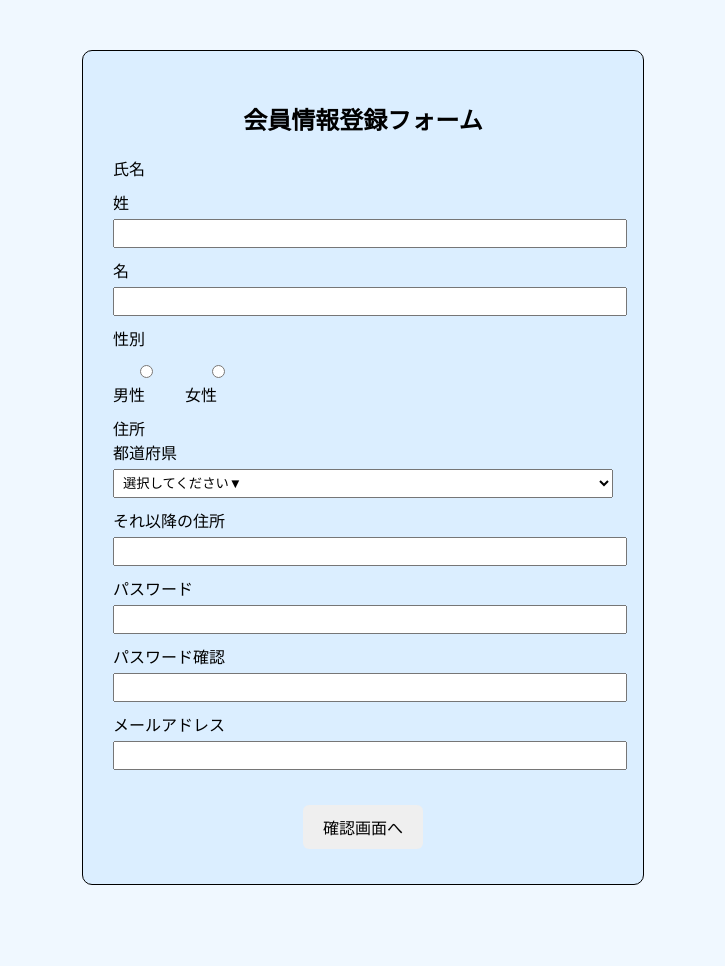
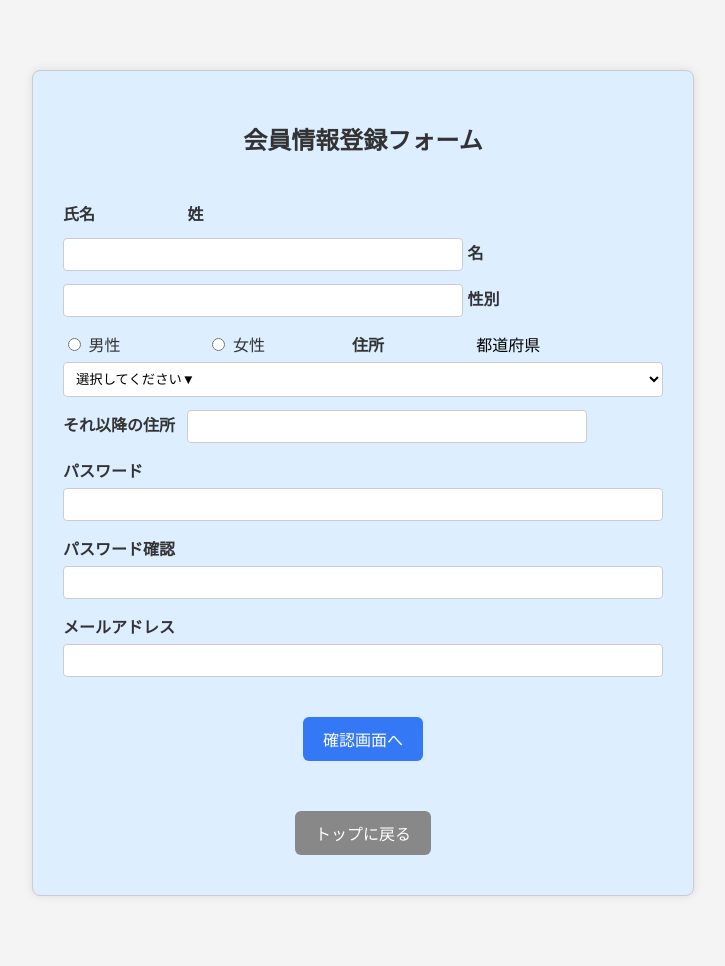
Before and after one commit to selva-kurihara/php, a PHP site: page /member_regist.php in a window 1280 px wide. Shown: the whole page, without its empty margins (277-1002 px from the left). Before the commit the page ends 885 px from the top, so only its background shows below. Run offline with PHP 8.4, Linux system fonts and the light colour scheme.

Commit message:
php課題3

```diff
--- a/login.php
+++ b/login.php
@@ -23,11 +23,13 @@ if ($_SERVER["REQUEST_METHOD"] === "POST") {
     $stmt->bindValue(':email', $_POST['email'], PDO::PARAM_STR);
     $stmt->bindValue(':password', $_POST['password'], PDO::PARAM_STR);
     $stmt->execute();
-
     $user = $stmt->fetch(PDO::FETCH_ASSOC);
 
     if ($user) {
-      $_SESSION['username'] = $user['name_sei'] . $user['name_mei'];
+      $_SESSION['user'] = [
+        'id' => $user['id'],
+        'username' => $user['name_sei'] . $user['name_mei']
+      ];
       header("Location: logout.php");
       exit;
     } else {
--- a/logout.php
+++ b/logout.php
@@ -11,7 +11,7 @@ if ($_SERVER['REQUEST_METHOD'] === 'POST' && isset($_POST['logout'])) {
 }
 
 // ログイン状態かどうかを判定
-$isLoggedIn = isset($_SESSION['username']);
+$isLoggedIn = isset($_SESSION['user']);
 ?>
 
 <!DOCTYPE html>
@@ -27,7 +27,7 @@ $isLoggedIn = isset($_SESSION['username']);
 
   <div class="header">
     <?php if ($isLoggedIn): ?>
-      <div class="welcome">ようこそ <?php echo htmlspecialchars($_SESSION['username'], ENT_QUOTES, 'UTF-8'); ?> 様</div>
+      <div class="welcome">ようこそ <?php echo htmlspecialchars($_SESSION['user']['username'], ENT_QUOTES, 'UTF-8'); ?> 様</div>
       <!-- ログアウトボタン（同じファイルにPOST） -->
       <form method="post" style="margin: 0;">
         <a href="thread_regist.php" class="login-button">新規スレッド作成</a>
--- a/member_complete.php
+++ b/member_complete.php
@@ -12,6 +12,9 @@
     <h2>会員登録完了</h2>
     <p>会員登録が完了しました。</p>
   </div>
+  <div class="buttons">
+    <a href="logout.php" class="btn back">トップに戻る</a>
+  </div>
 </body>
 
 </html>
--- a/member_regist.php
+++ b/member_regist.php
@@ -243,6 +243,9 @@ $email        = isset($_POST['email']) ? $_POST['email'] : (isset($_SESSION['for
       </div>
 
     </form>
+    <div class="buttons">
+      <a href="logout.php" class="btn back">トップに戻る</a>
+    </div>
   </div>
 </body>
 
--- a/stylesheet.css
+++ b/stylesheet.css
@@ -1,50 +1,125 @@
 body {
-  font-family: sans-serif;
-  background-color: #f0f8ff;
+  font-family: 'Hiragino Kaku Gothic ProN', 'メイリオ', sans-serif;
+  background: #f4f4f4;
+  margin: 0;
+  padding: 20px;
 }
 
 .container {
-  background-color: #dbeeff;
-  border: 1px solid #000;
-  padding: 30px;
-  width: 500px;
-  margin: 50px auto;
-  border-radius: 10px;
+  width: 600px;
+  margin: 0 auto;
+  background: #e6f0fa;
+  padding: 30px 40px;
+  border: 1px solid #ccc;
+  border-radius: 8px;
 }
 
 h2 {
   text-align: center;
+  margin-bottom: 30px;
+  font-size: 24px;
   font-weight: bold;
+  color: #333;
 }
 
 label {
   display: block;
-  margin-top: 10px;
+  margin-top: 20px;
+  font-weight: bold;
+  color: #333;
 }
 
-input,
+input[type="text"],
+input[type="email"],
+input[type="password"],
 select {
   width: 100%;
-  padding: 5px;
-  margin-top: 5px;
+  padding: 8px;
+  margin-top: 6px;
+  border: 1px solid #ccc;
+  border-radius: 4px;
+  box-sizing: border-box;
+  background-color: #fff;
 }
 
 .gender {
   display: inline-block;
-  margin-right: 10px;
+  margin-right: 20px;
+  font-weight: normal;
 }
 
-.row {
-  margin-bottom: 10px;
+.error {
+  color: red;
+  font-size: 13px;
+  margin-top: 4px;
 }
 
-.label {
-  display: inline-block;
-  width: 100px;
+.buttons {
+  text-align: center;
+  margin-top: 30px;
 }
 
-.value {
+.btn {
+  background-color: #3478f6;
+  color: white;
+  padding: 12px 30px;
+  border: none;
+  border-radius: 6px;
+  font-size: 16px;
+  cursor: pointer;
+  margin: 0 10px;
+  text-decoration: none;
   display: inline-block;
+}
+
+.btn:hover {
+  background-color: #285ec6;
+}
+
+.btn.back {
+  background-color: #888;
+}
+
+.btn.back:hover {
+  background-color: #666;
+}
+
+body {
+  font-family: Arial, sans-serif;
+  background-color: #f4f4f4;
+}
+
+.container {
+  background-color: #dceeff;
+  width: 600px;
+  margin: 50px auto;
+  padding: 30px;
+  border-radius: 8px;
+  box-shadow: 0 0 10px rgba(0, 0, 0, 0.1);
+}
+
+h2 {
+  text-align: center;
+  margin-bottom: 30px;
+}
+
+label {
+  display: inline-block;
+  width: 120px;
+  margin-top: 15px;
+}
+
+input[type="text"],
+textarea {
+  width: 400px;
+  padding: 8px;
+  border: 1px solid #ccc;
+  border-radius: 4px;
+}
+
+textarea {
+  height: 150px;
+  resize: none;
 }
 
 .buttons {
@@ -54,26 +129,20 @@ select {
 
 .btn {
   padding: 10px 20px;
-  margin: 5px;
+  margin: 10px;
   font-size: 16px;
-  border: none;
   border-radius: 6px;
   cursor: pointer;
 }
 
-.submit {
-  background-color: #337ab7;
+.btn-confirm {
+  background-color: #2f6fd8;
   color: white;
+  border: none;
 }
 
-.back {
-  background-color: #ffffff;
-  color: #337ab7;
-  border: 2px solid #337ab7;
+.btn-top {
+  background-color: white;
+  color: #2f6fd8;
+  border: 2px solid #2f6fd8;
 }
-
-.error {
-  color: red;
-  font-size: 12px;
-  margin-left: 10px;
-}
```
Also changed, not shown: thread_confirm.php (added, +87 -0 lines), thread_regist.php (added, +83 -0 lines).
